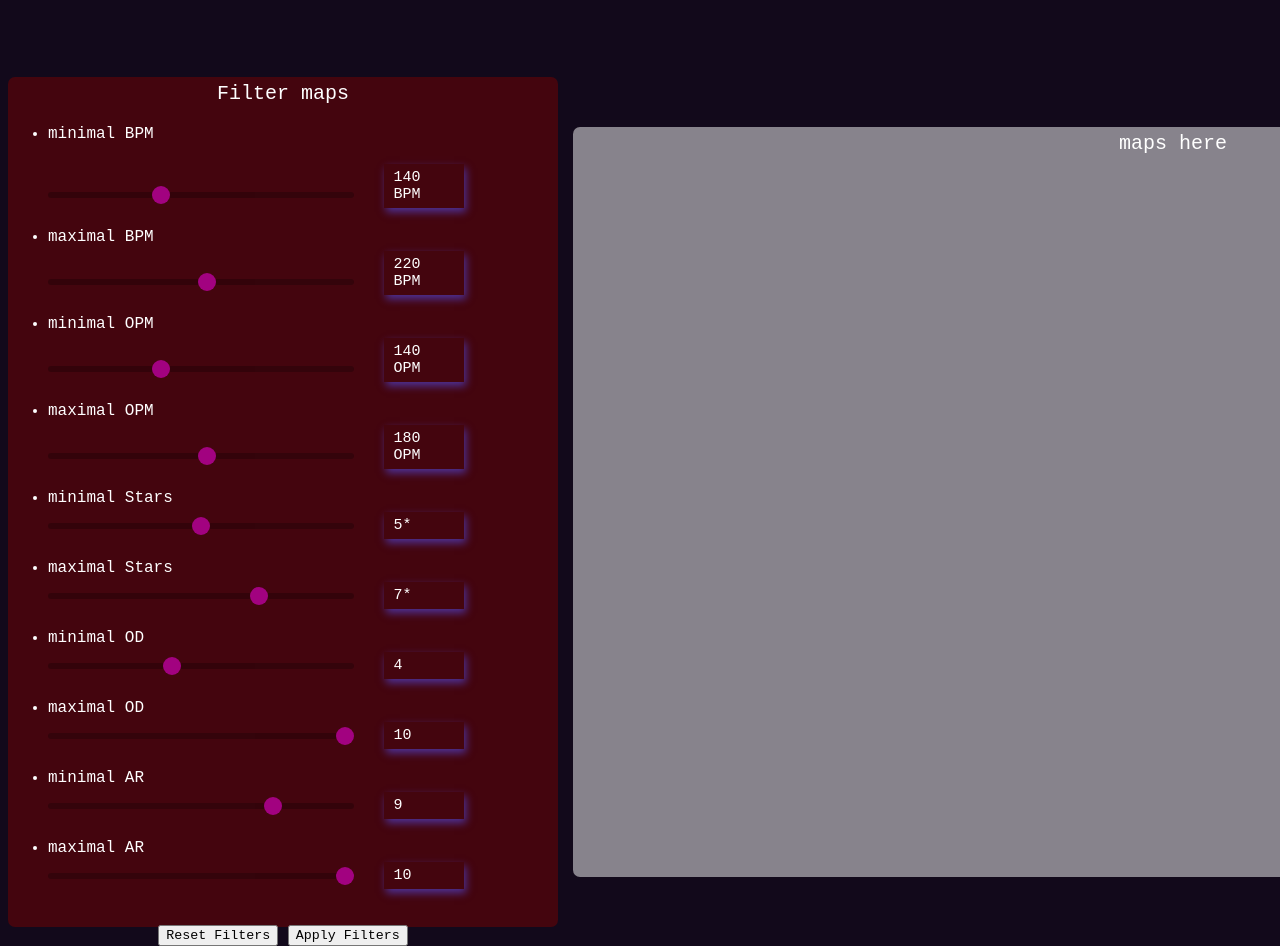
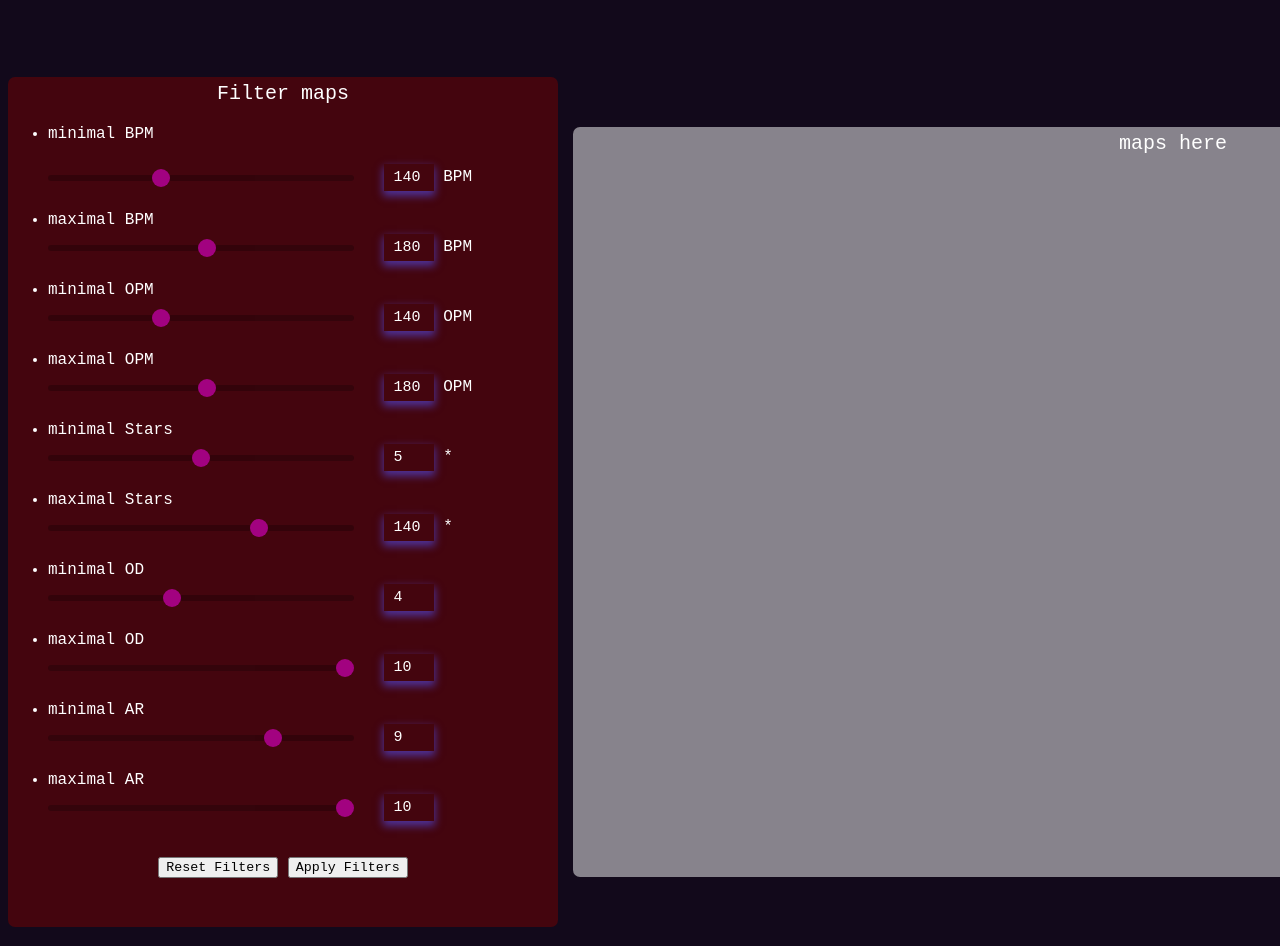
Before and after one commit to FLEHius/Shredsheet, a plain HTML site: page Index.html in a window 1280 px wide. Shown: the part 143-1089 px from the top of the page. Drawn offline with nearby package versions, Linux system fonts and the light colour scheme.

Commit message:
i have committed code warcrimes, please don't judge. kthx

```diff
--- a/Index.html
+++ b/Index.html
@@ -36,52 +36,52 @@
 
                         <p class="BPMmin" class="filtertext">minimal BPM</p>
                     <input type="range" min="50" max="300" value="140" class="slider" id="sliderRange0">
-                   <span id="slideroutput" class="slideroutput">140 BPM</span>
+                   <input type="text" id="slideroutput0" class="slideroutput" value="140" min="50" max="300">  BPM</input>
                 </li>
                 <li>
                     <p id="BPMmax" class="filtertext">maximal BPM</p>
                     <input type="range" min="50" max="300" value="180" class="slider" id="sliderRange1">
-                  <span id="slideroutput1" class="slideroutput">220 BPM</span>
+                  <input type="text" min="50" max="300" value="180 BPM" id="slideroutput1" class="slideroutput"> BPM</input>
                 </li>
                 <li>
                     <p id="OPMmin" class="filtertext">minimal OPM</p>
                     <input type="range" min="50" max="300" value="140" class="slider" id="sliderRange2">
-                   <span id="slideroutput2" class="slideroutput">140 OPM</span>
+                   <input min="50" max="300" value="140" type="text" id="slideroutput2" class="slideroutput"> OPM</input>
                 </li>
                 <li>
                     <p id="OPMmax" class="filtertext">maximal OPM</p>
                     <input type="range" min="50" max="300" value="180" class="slider" id="sliderRange3">
-                    <span id="slideroutput3" class="slideroutput">180 OPM</span>
+                    <input min="50" max="300" value="180" type="text" id="slideroutput3" class="slideroutput"> OPM</input>
                 </li>
                 <li>
                     <p id="STARmin" class="filtertext">minimal Stars</p>
                     <input type="range" min="0" max="10" value="5" class="slider" id="sliderRange4">
-                    <span id="slideroutput4" class="slideroutput">5*</span>
+                    <input min="0" max="10" value="5" type="text" id="slideroutput4" class="slideroutput"> *</input>
                 </li>
                 <li>
                     <p id="STARmax" class="filtertext">maximal Stars</p>
                     <input type="range" min="0" max="10" value="7" class="slider" id="sliderRange5">
-                    <p id="slideroutput5" class="slideroutput">7*</p>
+                    <input min="0" max="10" value="7" type="text" id="slideroutput5" class="slideroutput"> *</input>
                 </li>
                 <li>
                     <p id="ODmin" class="filtertext">minimal OD</p>
                     <input type="range" min="0" max="10" value="4" class="slider" id="sliderRange6">
-                    <p id="slideroutput6" class="slideroutput"> 4</p>
+                    <input min="0" max="10" value="4" type="text" id="slideroutput6" class="slideroutput"></input>
                 </li>
                 <li>
                     <p id="ODmax" class="filtertext">maximal OD</p>
                     <input type="range" min="0" max="10" value="10" class="slider" id="sliderRange7">
-                    <p id="slideroutput7" class="slideroutput"> 10</p>
+                    <input min="0" max="10" value="10" type="text" id="slideroutput7" class="slideroutput"></input>
                 </li>
                 <li>
                     <p id="ARmin" class="filtertext">minimal AR</p>
                     <input type="range" min="6" max="10" value="9" class="slider" id="sliderRange8">
-                    <p id="slideroutput8" class="slideroutput"> 9</p>
+                    <input min="6" max="10" value="9" type="text" id="slideroutput8" class="slideroutput"></input>
                 </li>
                 <li>
                     <p id="ARmax" class="filtertext">maximal AR</p>
                     <input type="range" min="0" max="10" value="10" class="slider" id="sliderRange9">
-                    <p id="slideroutput9" class="slideroutput"> 10</p>
+                    <input min="0" max="10" value="10" type="text" id="slideroutput9" class="slideroutput"></input>
                 </li>
                 </ul>
 
@@ -115,5 +115,8 @@
     </div>
     <script type="text/javascript" src="src/js/intro.js"></script>
     <script type="text/javascript" src="src/js/filterslider.js"></script>
+    <script type="text/javascript" src="src/js/jquery.min.js"></script>
+    <script type="text/javascript" src="src/js/jquery.min.js"></script>
+    <script type="text/javascript" src="src/js/rangeslider.min.js"></script>
 </body>
     </html>
--- a/src/content.css
+++ b/src/content.css
@@ -133,15 +133,16 @@ input.slider { /* slider container (more or less) */
 
 .slideroutput
 {
-		width: 60px;
+		width: 30px;
 		padding: 5px 10px;
 		margin: 5px 0 20px 20px;
 		position: relative;
 		display: inline-block;
 		color: white;
 		background: var(--slider);
-	   box-shadow: 2px 4px 8px 0 hsla(242, 87%, 63%, 0.6);
+	   box-shadow: 0px 4px 8px 1px hsla(242, 87%, 63%, 0.6);
 		font-size: 15px;
+		border: 0;
 }
 
 #current {
--- a/src/js/filterslider.js
+++ b/src/js/filterslider.js
@@ -1,16 +1,90 @@
-const getVals = () =>
-([sliderRange1, sliderRange2, sliderRange3]).map(item => item.value);
+var slider0 = document.getElementById("sliderRange0")
+var output0 = document.getElementById("slideroutput0")
+var textinput0 = document.getElementById("slideroutput0")
+output0.value = slider0.value;
+
+slider0.oninput = function(){
+  output0.value = this.value;
+}
 
 
-const updateValue = (values) => {
-    const [v1, v2, v3] = values;
-    return [slideroutput1.textContent,
-        slideroutput2.textContent, slideroutput3.textContent] = [v1, v2, v3];
-  }
+var slider1 = document.getElementById("sliderRange1")
+var output1 = document.getElementById("slideroutput1")
+output1.value = slider1.value;
 
-  container.addEventListener("input", (e) => {
-    if (e.target && e.target.nodeName == "INPUT") {
-      const values = getVals();
-      updateValue(values);
-    }
-  });
+
+slider1.oninput = function(){
+  output1.value = this.value;
+}
+
+var slider2 = document.getElementById("sliderRange2")
+var output2 = document.getElementById("slideroutput2")
+output2.value = slider0.value;
+
+slider2.oninput = function(){
+  output2.value = this.value;
+}
+
+
+var slider3 = document.getElementById("sliderRange3")
+var output3 = document.getElementById("slideroutput3")
+output3.value = slider1.value;
+
+
+slider3.oninput = function(){
+  output3.value = this.value;
+}
+
+var slider4 = document.getElementById("sliderRange4")
+var output4 = document.getElementById("slideroutput4")
+output4.value = slider4.value;
+
+
+slider4.oninput = function(){
+  output4.value = this.value;
+}
+
+var slider5 = document.getElementById("sliderRange5")
+var output5 = document.getElementById("slideroutput5")
+output5.value = slider0.value;
+
+slider5.oninput = function(){
+  output5.value = this.value;
+}
+
+
+var slider6 = document.getElementById("sliderRange6")
+var output6 = document.getElementById("slideroutput6")
+output6.value = slider6.value;
+
+
+slider6.oninput = function(){
+  output6.value = this.value;
+}
+
+var slider7 = document.getElementById("sliderRange7")
+var output7 = document.getElementById("slideroutput7")
+output6.value = slider6.value;
+
+
+slider7.oninput = function(){
+  output7.value = this.value;
+}
+
+var slider8 = document.getElementById("sliderRange8")
+var output8 = document.getElementById("slideroutput8")
+output8.value = slider8.value;
+
+
+slider8.oninput = function(){
+  output8.value = this.value;
+}
+
+var slider9 = document.getElementById("sliderRange9")
+var output9 = document.getElementById("slideroutput9")
+output9.value = slider9.value;
+
+
+slider9.oninput = function(){
+  output9.value = this.value;
+}
```
